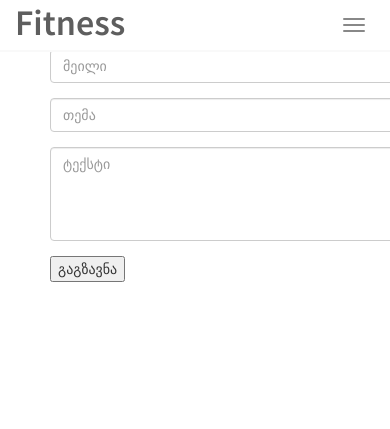
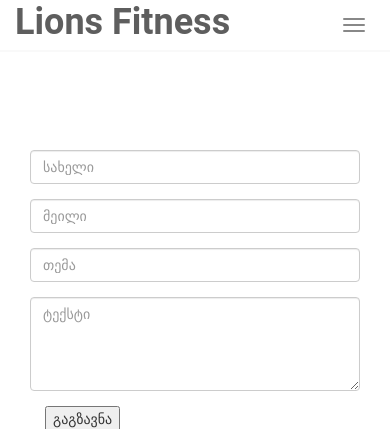
Before and after one commit to TamarLee/FinalProjectInPHP, a Laravel app: page /contact in a window 390 px wide. Shown: the top 429 px of the page. Run offline with Laravel 8, Linux system fonts and the light colour scheme; data that the repository does not hold is empty; settings files or empty folders that the repository lacks are supplied; parts of the project's set-up code (start-up, migrations or seed data) failed here and were passed over; some libraries are stand-ins or nearby versions.

```diff
--- a/app/Http/Controllers/BlogController.php
+++ b/app/Http/Controllers/BlogController.php
@@ -5,7 +5,7 @@ use App\Blog;
 class BlogController extends Controller
 {
 	public function showBlog(){
-		$blog = Blog::all();
+		$blog = Blog::paginate(4);
     	return view('blog', [
     		'blog'=>$blog
     	]);
--- a/public/css/style.css
+++ b/public/css/style.css
@@ -1,7 +1,7 @@
 
 body {
     background: #ffffff;
-    font-family: 'Source Sans Pro', sans-serif;
+    font-family: 'roboto';
     font-style: normal;
     font-weight: 300;
 }
@@ -9,19 +9,11 @@ body {
 html,body {
       width: 100%;
      overflow-x: hidden;
-  }
-
-.featuresincontact {
-  display: inline-block;
 }
 
-.firstcontact {
-  margin: 0 50px 50px 20px;
-  width: 400px;
-}
-
-.secondcontact {
-  margin: 150px 0 0 0;
+.margincontact {
+  padding-top: 150px;
+  padding-bottom: 50px;
 }
 
 h1,h2,h3,h4,h5,h6,
--- a/resources/views/contact.blade.php
+++ b/resources/views/contact.blade.php
@@ -9,11 +9,11 @@
 @section('content')
 <!-- map -->
 <div class="container-fluid">
-	<div class="container">
-		<div class="featuresincontact firstcontact">
+	<div class="container margincontact">
+		<div class="col-md-6 ">
 			<form class="">
 						<div class="row">
-							<div class="col-md-6">
+							<div>
 								<div class="form-group">
 									<input type="text" class="form-control" placeholder="სახელი">
 								</div>
@@ -32,7 +32,10 @@
 						<button>გაგზავნა</button>
 						</form>
 		</div>
-		<iframe src="https://www.google.com/maps/embed?pb=!1m18!1m12!1m3!1d2978.9798112691856!2d44.881543621364294!3d41.69937152807315!2m3!1f0!2f0!3f0!3m2!1i1024!2i768!4f13.1!3m3!1m2!1s0x40440df2ca3e2045%3A0x17d260b126dbf5ca!2z4YOh4YOQ4YOi4YOg4YOU4YOc4YOQ4YOf4YOd4YOg4YOdIOGDk-GDkOGDoOGDkeGDkOGDluGDmA!5e0!3m2!1ska!2sge!4v1518005262475" width="600" height="450" frameborder="0" style="border:0" allowfullscreen class="featuresincontact secondcontact"></iframe>
+		<div class="col-md-6">
+			<iframe src="https://www.google.com/maps/embed?pb=!1m18!1m12!1m3!1d2978.9798112691856!2d44.881543621364294!3d41.69937152807315!2m3!1f0!2f0!3f0!3m2!1i1024!2i768!4f13.1!3m3!1m2!1s0x40440df2ca3e2045%3A0x17d260b126dbf5ca!2z4YOh4YOQ4YOi4YOg4YOU4YOc4YOQ4YOf4YOd4YOg4YOdIOGDk-GDkOGDoOGDkeGDkOGDluGDmA!5e0!3m2!1ska!2sge!4v1518005262475" width="600" height="400" frameborder="0" style="border:0" allowfullscreen ></iframe>
+		</div>
+
 
 	</div>
 </div>
--- a/resources/views/layout.blade.php
+++ b/resources/views/layout.blade.php
@@ -48,7 +48,7 @@ http://www.templatemo.com/tm-487-fitness
                 <span class="icon icon-bar"></span>
                 <span class="icon icon-bar"></span>
             </button>
-            <a href="/fp/public/" class="navbar-brand">Fitness</a>
+            <a href="/fp/public/" class="navbar-brand">Lions Fitness</a>
         </div>
         <div class="collapse navbar-collapse">
             <ul class="nav navbar-nav navbar-right main-navigation">
```
Also changed, not shown: resources/views/blog.blade.php (+6 -1 lines).
